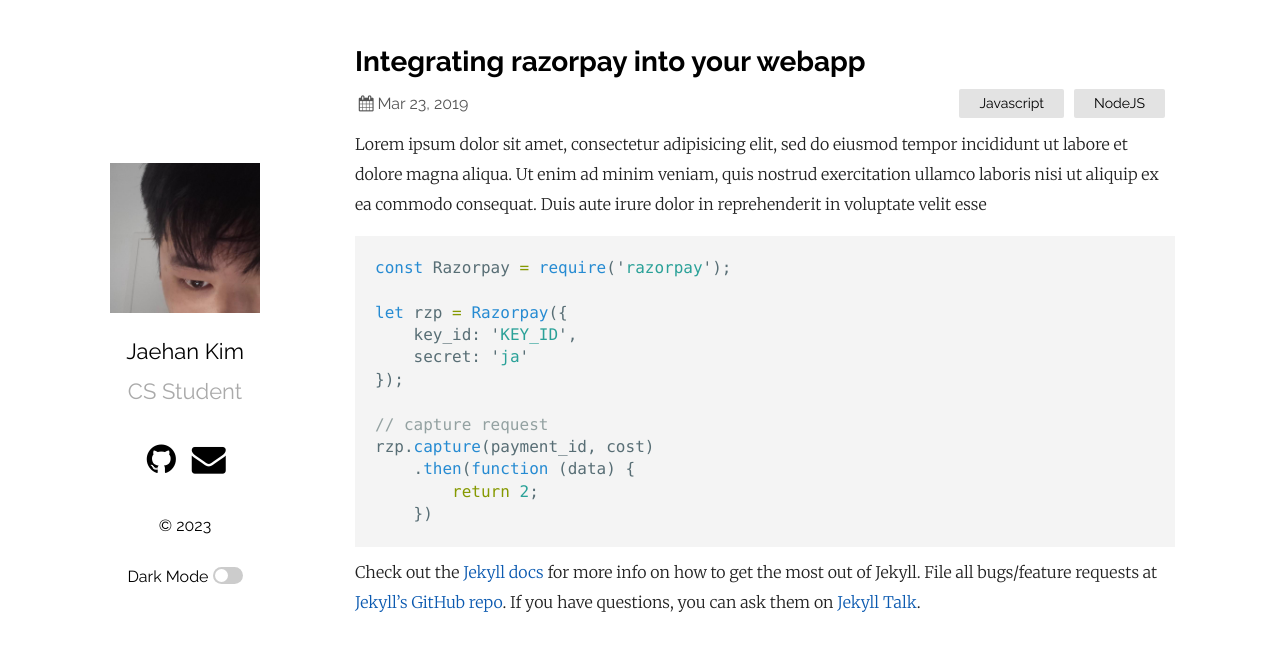
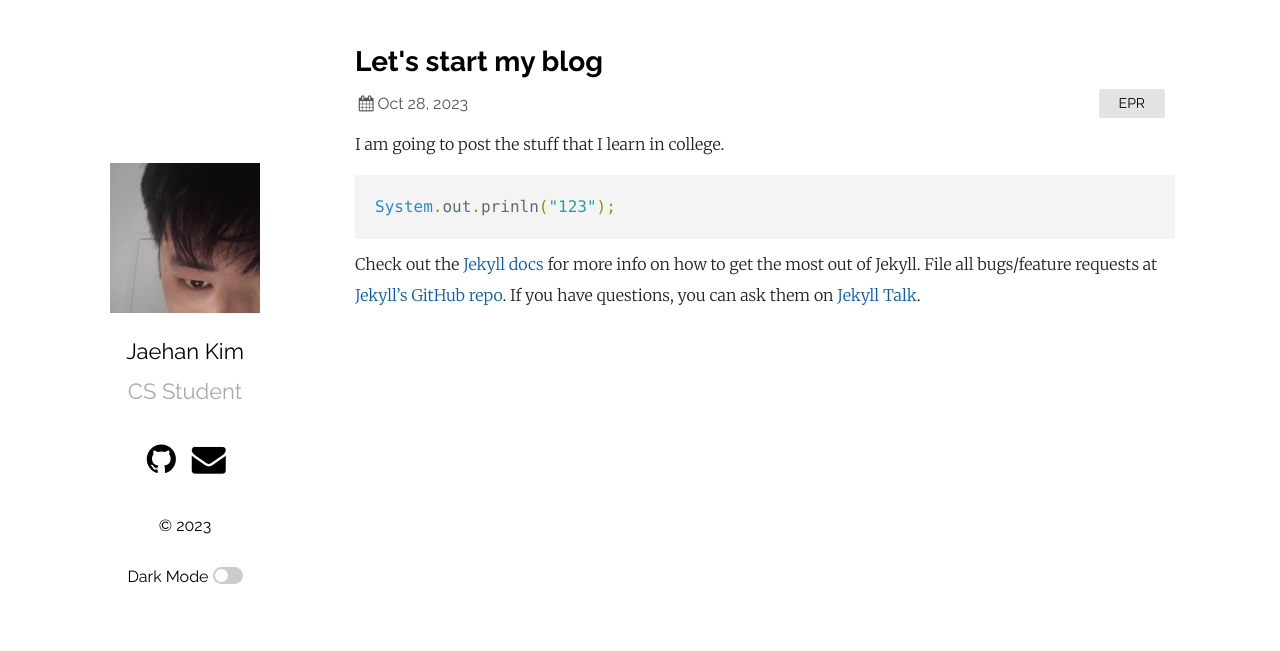
Before and after one commit to jayIsThere/jayIsThere.github.io, a Jekyll site: the page built from _posts/2019-03-23-welcome-to-jekyll.markdown, in a window 1280 px wide. Shown: the top 651 px of the page. Built offline with Jekyll 4.4.1, drawn with Linux system fonts in a browser that asks for light colours.

Commit message:
post test added

````diff
--- a/_posts/2019-03-23-welcome-to-jekyll.markdown
+++ b/_posts/2019-03-23-welcome-to-jekyll.markdown
@@ -1,24 +1,13 @@
 ---
 layout: post
-title:  "Integrating razorpay into your webapp"
-date:   2019-03-23 21:03:36 +0530
-categories: Javascript NodeJS
+title:  "Let's start my blog"
+date:   2023-10-28 10:28:36 +0530
+categories: EPR
 ---
-Lorem ipsum dolor sit amet, consectetur adipisicing elit, sed do eiusmod tempor incididunt ut labore et dolore magna aliqua. Ut enim ad minim veniam, quis nostrud exercitation ullamco laboris nisi ut aliquip ex ea commodo consequat. Duis aute irure dolor in reprehenderit in voluptate velit esse
+I am going to post the stuff that I learn in college.
 
-```javascript
-const Razorpay = require('razorpay');
-
-let rzp = Razorpay({
-	key_id: 'KEY_ID',
-	secret: 'ja'
-});
-
-// capture request
-rzp.capture(payment_id, cost)
-	.then(function (data) {
-		return 2;
-	})
+```java
+System.out.prinln("123");
 ```
 
 Check out the [Jekyll docs][jekyll-docs] for more info on how to get the most out of Jekyll. File all bugs/feature requests at [Jekyll’s GitHub repo][jekyll-gh]. If you have questions, you can ask them on [Jekyll Talk][jekyll-talk].
````
Also changed, not shown: _posts/2019-03-23-welcome-to-jekyll (1).markdown (added, +28 -0 lines).
